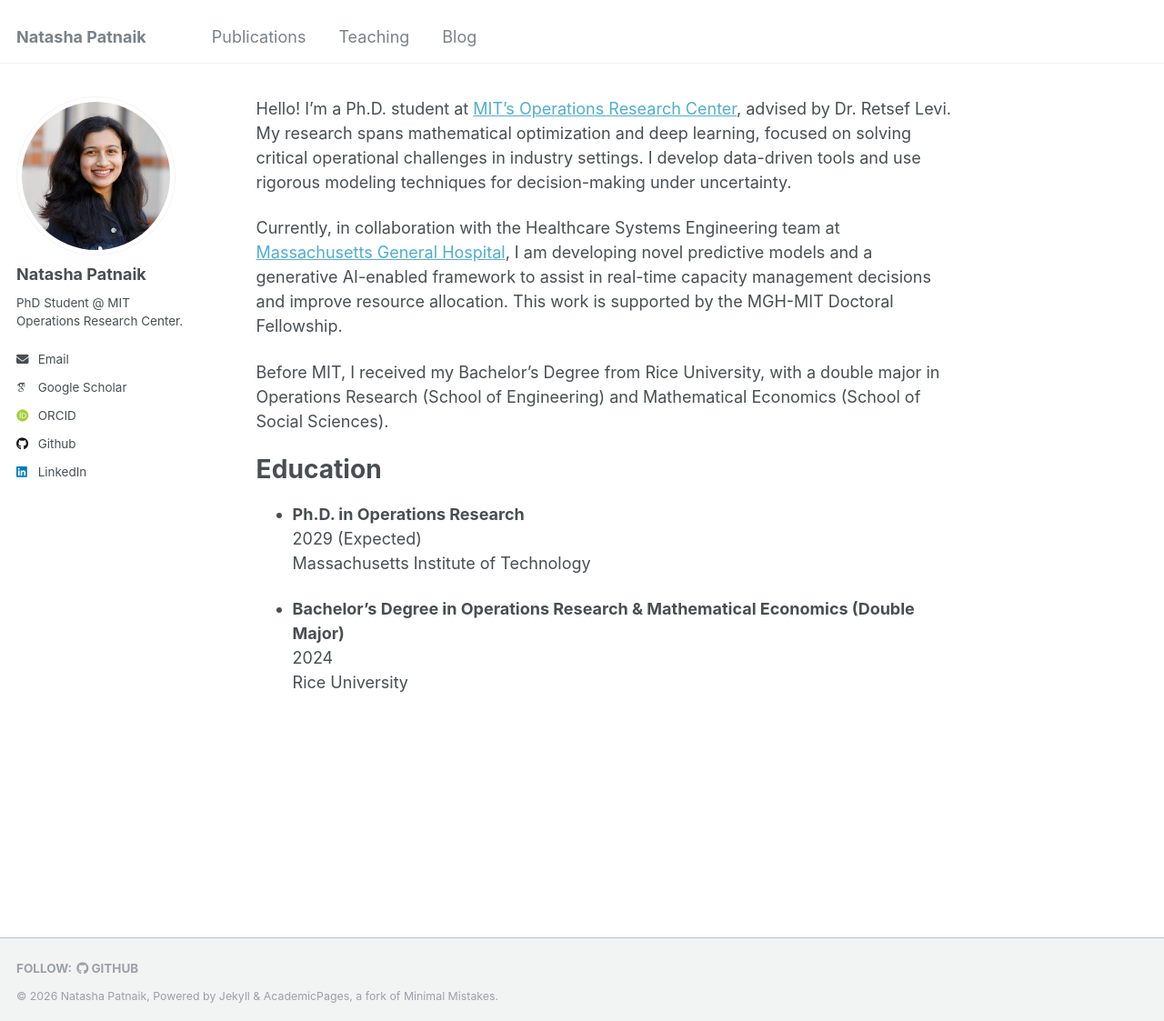
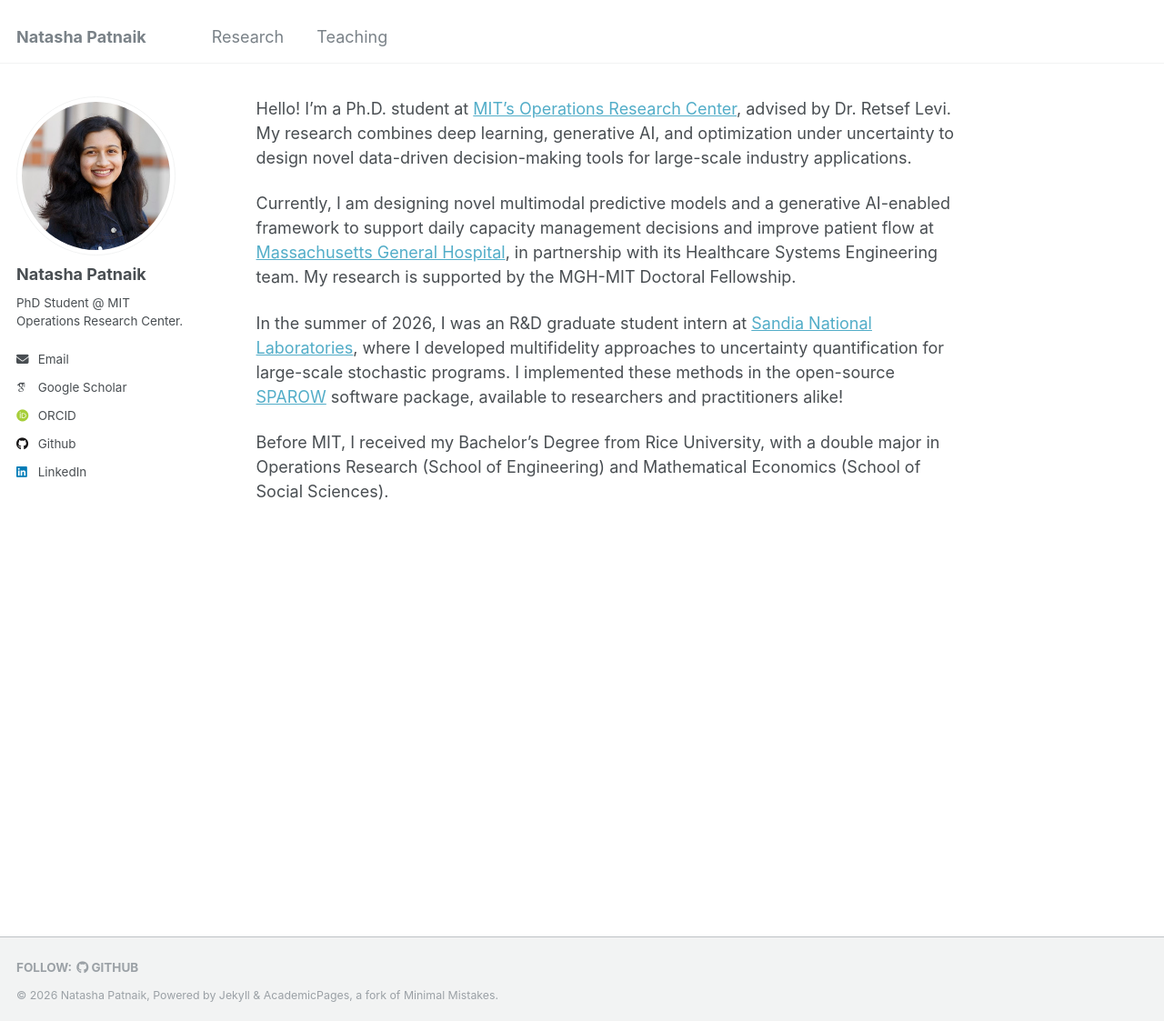
Before and after one commit to natasha-patnaik-321/natasha-patnaik-321.github.io, a Jekyll site: the page built from _pages/about.md, in a window 1280 px wide and 1123 px high. Shown: the whole window at 91% size. Built offline with Jekyll 4.4.1, drawn with Linux system fonts in a browser that asks for light colours; some web fonts are replaced.

Commit message:
Added summer work

```diff
--- a/_config.yml
+++ b/_config.yml
@@ -300,6 +300,7 @@ plugins:
   - jekyll-feed
   - jekyll-gist
   - jekyll-paginate
+  - jekyll-redirect-from
   - jekyll-sitemap
   - jemoji
 
@@ -308,6 +309,7 @@ whitelist:
   - jekyll-feed
   - jekyll-gist
   - jekyll-paginate
+  - jekyll-redirect-from
   - jekyll-sitemap
   - jemoji
 
--- a/_data/navigation.yml
+++ b/_data/navigation.yml
@@ -6,11 +6,11 @@
 
 main:
 
-  - title: "Publications"
-    url: /publications/
+  - title: "Research"
+    url: /research/
 
   - title: "Teaching"
     url: /teaching/
 
-  - title: "Blog"
-    url: /blog/
+#  - title: "Blog"
+#    url: /blog/
--- a/_pages/about.md
+++ b/_pages/about.md
@@ -6,19 +6,10 @@ redirect_from:
   - /about.html
 ---
 
-Hello! I'm a Ph.D. student at [MIT's Operations Research Center](https://orc.mit.edu/), advised by Dr. Retsef Levi. My research spans mathematical optimization and deep learning, focused on solving critical operational challenges in industry settings. I develop data-driven tools and use rigorous modeling techniques for decision-making under uncertainty.
+Hello! I'm a Ph.D. student at [MIT's Operations Research Center](https://orc.mit.edu/), advised by Dr. Retsef Levi. My research combines deep learning, generative AI, and optimization under uncertainty to design novel data-driven decision-making tools for large-scale industry applications.
 
-Currently, in collaboration with the Healthcare Systems Engineering team at [Massachusetts General Hospital](https://www.massgeneralbrigham.org/en/patient-care/services-and-specialties/locations/massachusetts-general-hospital), I am developing novel predictive models and a generative AI-enabled framework to assist in real-time capacity management decisions and improve resource allocation. This work is supported by the MGH-MIT Doctoral Fellowship.
+Currently, I am designing novel multimodal predictive models and a generative AI-enabled framework to support daily capacity management decisions and improve patient flow at [Massachusetts General Hospital](https://www.massgeneralbrigham.org/en/patient-care/services-and-specialties/locations/massachusetts-general-hospital), in partnership with its Healthcare Systems Engineering team. My research is supported by the MGH-MIT Doctoral Fellowship.
 
-Before MIT, I received my Bachelor's Degree from Rice University, with a double major in Operations Research (School of Engineering) and Mathematical Economics (School of Social Sciences).
+In the summer of 2026, I was an R&D graduate student intern at [Sandia National Laboratories](https://www.sandia.gov/), where I developed multifidelity approaches to uncertainty quantification for large-scale stochastic programs. I implemented these methods in the open-source [SPAROW](https://github.com/sandialabs/sparow) software package, available to researchers and practitioners alike!
 
-Education
-======
-
-- **Ph.D. in Operations Research** \
-  2029 (Expected) \
-  Massachusetts Institute of Technology
-
-- **Bachelor's Degree in Operations Research & Mathematical Economics (Double Major)** \
-  2024 \
-  Rice University
+Before MIT, I received my Bachelor’s Degree from Rice University, with a double major in Operations Research (School of Engineering) and Mathematical Economics (School of Social Sciences).
```
Also changed, not shown: _pages/research.md (renamed from _pages/publications.md, +6 -3 lines), _pages/teaching.md (+9 -2 lines).
